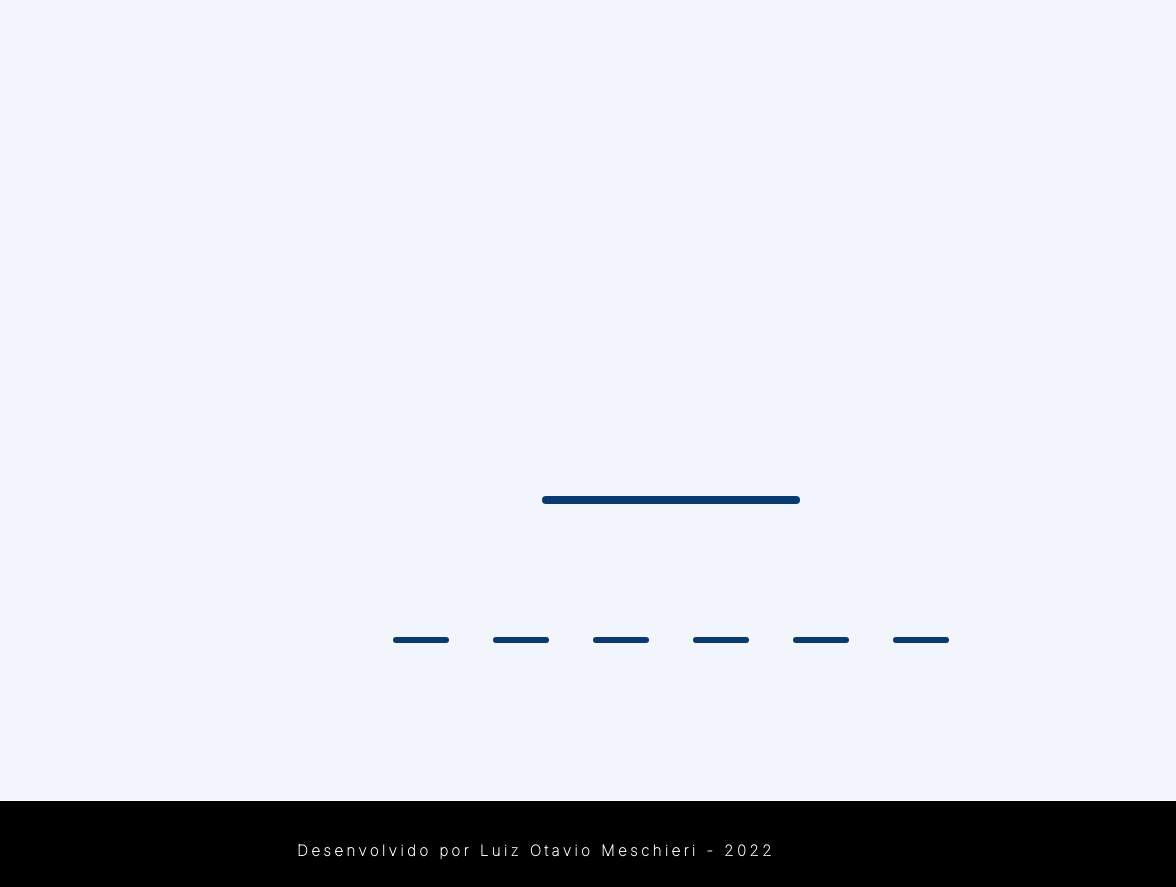
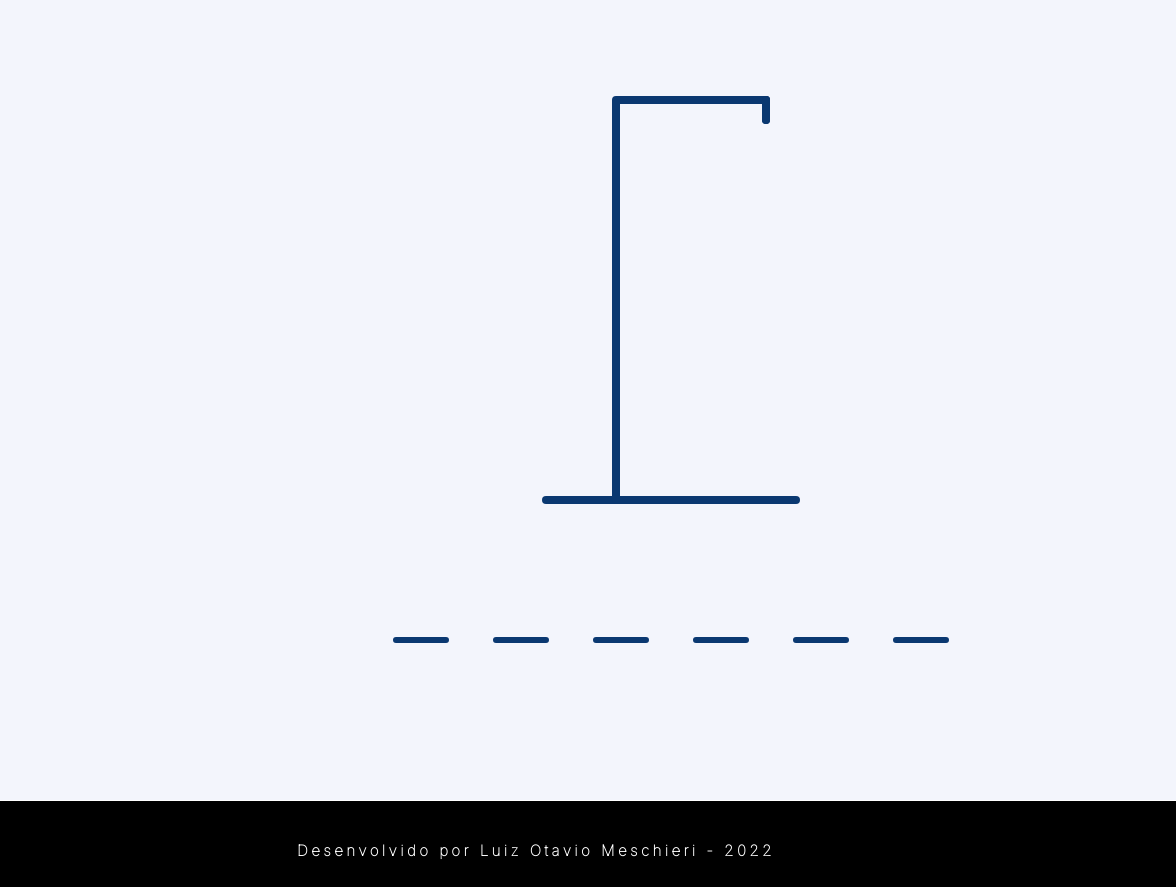
Before and after one commit to otaviomeschieri/jogo-da-forca, a plain HTML site: page index.html in a window 1280 px wide. Both pictures are taken after a click on the input "Iniciar Jogo". Shown: the top 887 px of the page, 104-1280 px from the left. Drawn offline with Linux system fonts and the light colour scheme.

Commit message:
Início do desenho da forca

```diff
--- a/canvas.js
+++ b/canvas.js
@@ -31,15 +31,58 @@ function desenharLinhas() {
     tela.closePath();
 }
 
+function desenharForca() {
+    tela.lineWidth = 8;
+    tela.lineCap = "round";
+    tela.lineJoin = "round";
+    tela.fillStyle = "#F3F5FC";
+    tela.strokeStyle = "#0A3871";
+
+    tela.beginPath();
+    tela.moveTo(720,500);
+    tela.lineTo(720,100);
+    tela.lineTo(870,100);
+    tela.stroke();
+    tela.closePath();
+}
+
+function desenharCorda() {
+    tela.lineWidth = 8;
+    tela.lineCap = "round";
+    tela.lineJoin = "round";
+    tela.fillStyle = "#F3F5FC";
+    tela.strokeStyle = "#0A3871";
+
+    tela.beginPath();
+    tela.moveTo(870,100);
+    tela.lineTo(870,120);
+    tela.stroke();
+    tela.closePath();
+}
+
+function desenharCabeça() {
+    tela.lineWidth = 8;
+    tela.lineCap = "round";
+    tela.lineJoin = "round";
+    tela.fillStyle = "#F3F5FC";
+    tela.strokeStyle = "#0A3871";
+
+    tela.beginPath();
+    tela.moveTo(870,100);
+    tela.lineTo(870,120);
+    tela.stroke();
+    tela.closePath();
+}
+
 //Alterar com mensagem de FIM DE JOGO
-function fimDeJogo() {
+/*function fimDeJogo() {
         tela.fillStyle = "black";
 		tela.beginPath();
 		tela.moveTo(50, 50);
 		tela.lineTo(50, 400);
 		tela.lineTo(400, 400);
 		tela.fill();
-	}
+	}*/
 
 function escreverLetraCorreta(index) {
     tela.font = "bold 52px Inter"
--- a/forca.js
+++ b/forca.js
@@ -32,6 +32,7 @@ function verificarLetra(key) {
 function adicionarLetraIncorreta() {
     erros -= 1;
     if(erros == 0) {
+        mensagemFimDeJogo()
         fimDeJogo();
     }
     console.log(erros);
@@ -41,6 +42,9 @@ function iniciaJogo() {
     document.getElementById("div-desaparece").style.display = "none";
     escolherPalavraSecreta();
     desenharCanvas();
+    desenharForca();
+    desenharCorda();
+    desenharCabeça();
     desenharLinhas();
 
     document.onkeydown = (e) => {
@@ -59,6 +63,13 @@ function iniciaJogo() {
     }
 }
 
+document.getElementById("div-fim-de-jogo").style.display = 'none';
+
+function mensagemFimDeJogo() {
+    //document.getElementById("forca").style.display = 'none';
+    document.getElementById("div-fim-de-jogo").style.display = 'flex';
+}
+
 //Mensagem: Parabéns
 //Mensagem: Perdeu !!!!!!!!!!!!!!!!!!
 //Desenhar boneco
--- a/index.html
+++ b/index.html
@@ -25,6 +25,11 @@
             <div class="sublinhado">
             </div>
         </section>
+        <section id="div-fim-de-jogo" class="fim">
+            <h1>Fim de Jogo</h1>
+            <!-- ADICIONAR IMAGEM DE FIM DE JOGO-->
+            <img src=""
+        </section>
     </main>
     <footer>
         <p>Desenvolvido por Luiz Otavio Meschieri - 2022</p>
--- a/style.css
+++ b/style.css
@@ -83,6 +83,13 @@ body {
     left:42rem;
 }
 
+#div-fim-de-jogo {
+    background: yellow;
+    position: absolute;
+    top: 400px;
+    opacity: 0.5;
+}
+
 footer {
     letter-spacing: 3.5px;
     color: white;
```
